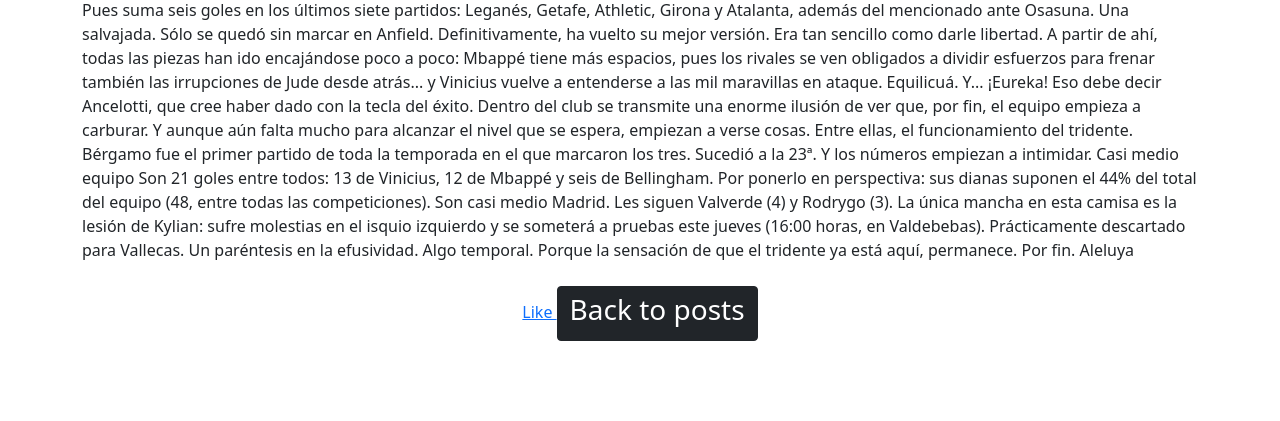
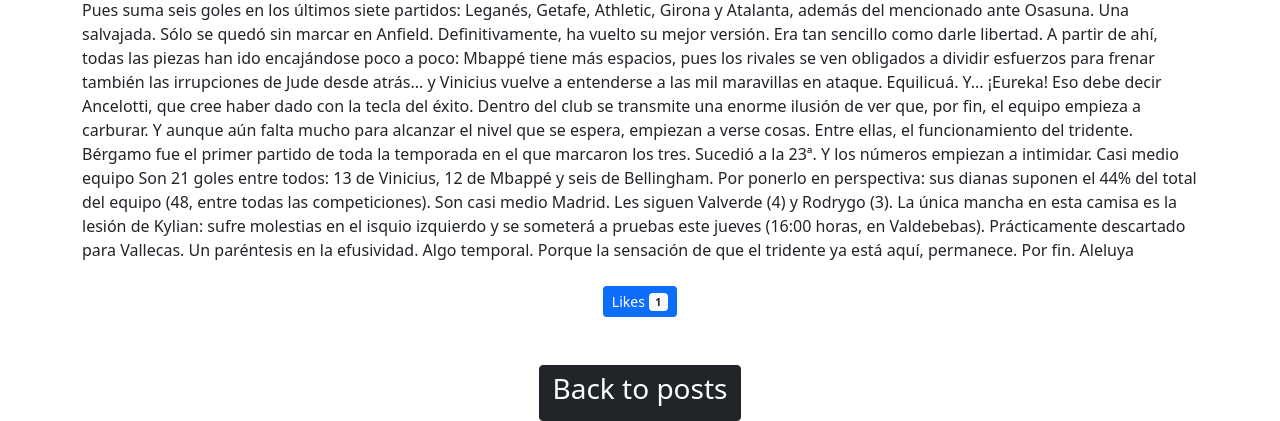
Before and after one commit to hgardel94/blog, a Django app: page /post_detail/1/ in a window 1280 px wide. Shown: the part 423-844 px from the top of the page. Before the commit the page ends 764 px from the top, so only its background shows below. Run offline with Django 5.2, Linux system fonts and the light colour scheme; data comes from the database, SQL or seed files in the repository; both versions use the stored data as it was after the commit.

Commit message:
Creation button like/dislike

```diff
--- a/djangoblog/urls.py
+++ b/djangoblog/urls.py
@@ -25,5 +25,6 @@ urlpatterns = [
     path('signin/', views.signin, name='signin'),
     path('logout/', views.signout, name='signout'),
     path('post_detail/<int:post_id>/', views.post_detail, name='post_detail'),
+    path('like/<int:post_id>/', views.like_post, name='like_post'),
 
 ]
--- a/posts/models.py
+++ b/posts/models.py
@@ -10,3 +10,5 @@ class Post(models.Model):
 
     def __str__(self):
         return self.title
+    def total_likes(self):
+        return self.likes.count()
--- a/posts/templates/post_detail.html
+++ b/posts/templates/post_detail.html
@@ -5,9 +5,22 @@
     <p>{{post.content}}</p>
 </section>
 <div class="text-center">
-    <a href="">
-        Like
-    </a>
+    <form action="{% url 'like_post' post.pk %}">
+
+        {% csrf_token %}
+        {% if liked %}
+        <button type="submit" class="btn btn-danger btn-sm">
+            Dislike
+            <span class="badge bg-light text-dark"> {{total_likes}}</span>
+        </button>
+        {% else %}
+        <button type="submit" class="btn btn-primary btn-sm">
+            Likes
+            <span class="badge bg-light text-dark">{{total_likes}}</span>
+        </button>
+        {% endif %}
+    </form>
+    <br><br>
     <a href="{% url 'home' %}" class="btn btn-dark">
         <h3>Back to posts</h3>
     </a>
--- a/posts/views.py
+++ b/posts/views.py
@@ -3,8 +3,9 @@ from .models import Post
 from django.contrib.auth.forms import UserCreationForm, AuthenticationForm
 from django.contrib.auth.models import User
 from django.contrib.auth import login, logout, authenticate
-from django.http.response import HttpResponse
+from django.http.response import HttpResponseRedirect
 from django.db import IntegrityError
+from django.urls import reverse
 
 # Create your views here.
 
@@ -18,8 +19,14 @@ def home(request):
 
 def post_detail(request, post_id):
     post = get_object_or_404(Post, pk=post_id)
+    total_likes = post.total_likes()
+    liked = False
+    if post.likes.filter(id=request.user.id).exists():
+        liked = True
     return render(request, 'post_detail.html', {
-        'post': post
+        'post': post,
+        'total_likes': total_likes,
+        'liked': liked
     })
 
 
@@ -104,3 +111,13 @@ def signin(request):
 def signout(request):
     logout(request)
     return redirect('home')
+
+
+def like_post(request, post_id):
+    post = get_object_or_404(Post, pk=post_id)
+    if post.likes.filter(id=request.user.id).exists():
+        post.likes.remove(request.user)
+        return redirect('/post_detail/' + str(post_id))
+
+    post.likes.add(request.user)
+    return redirect('/post_detail/' + str(post_id))
```
Also changed, not shown: db.sqlite3.
